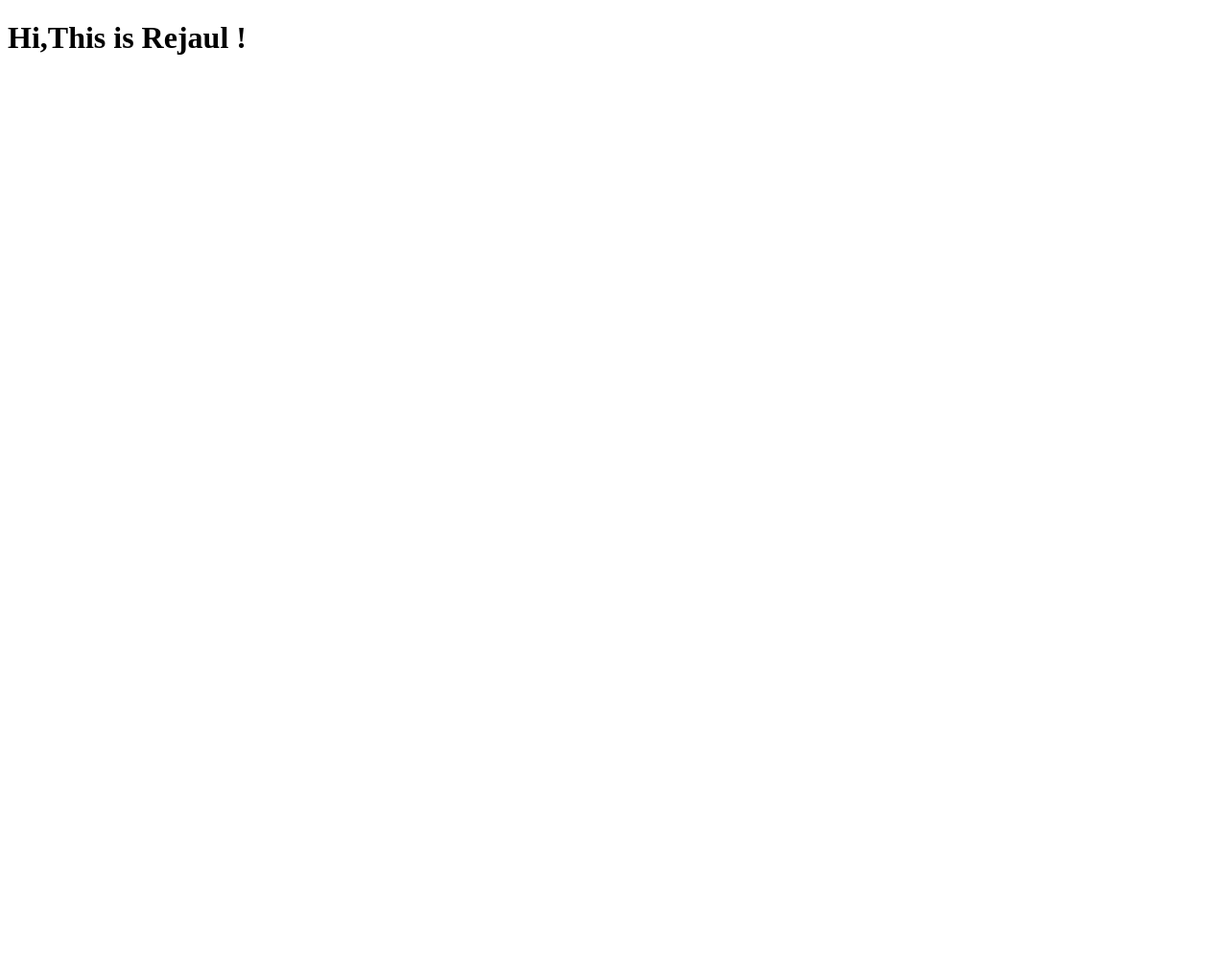
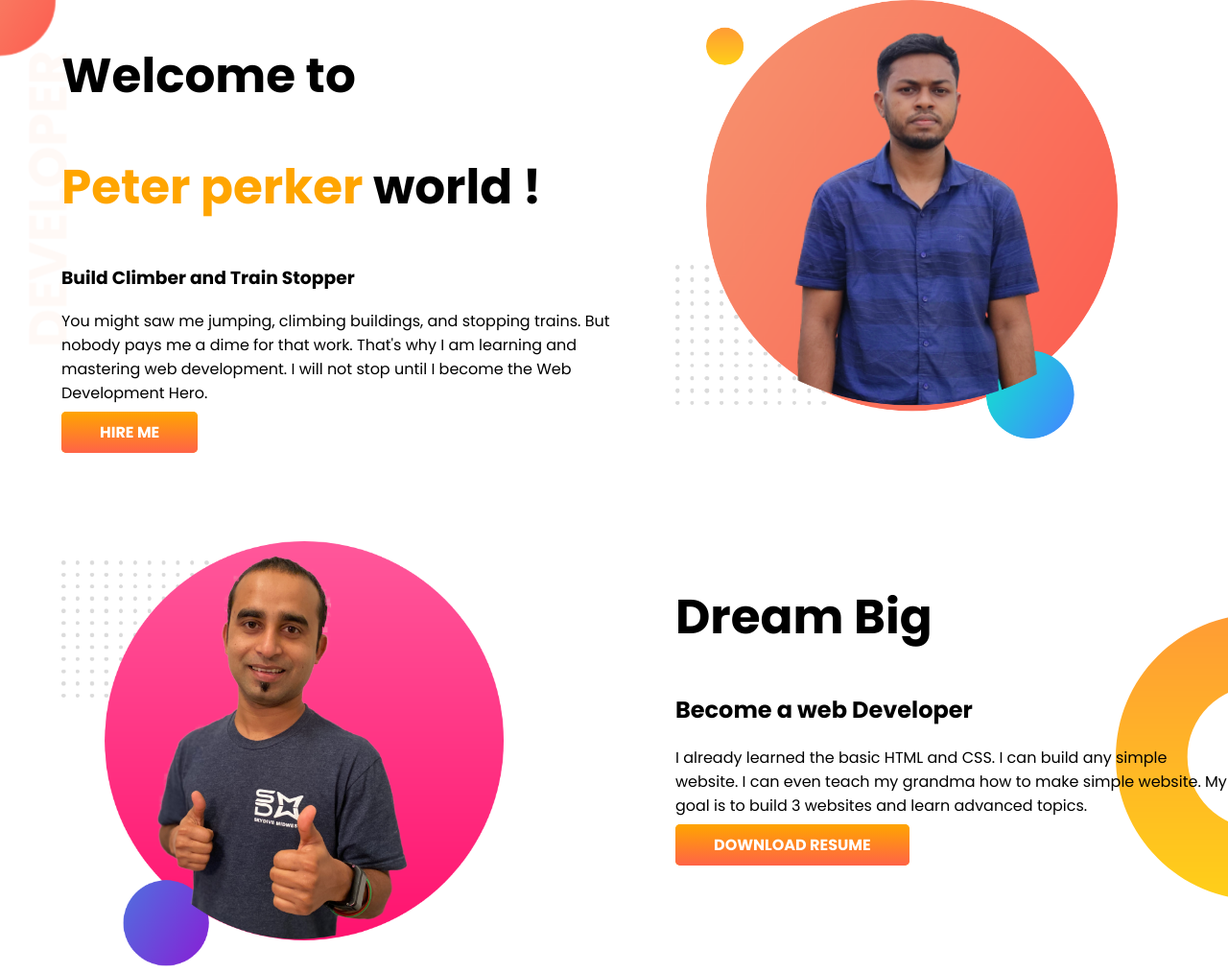
Before and after one commit to rejaul-islam1/developer-portfolio, a plain HTML site: page index.html in a window 1280 px wide. Shown: the whole page at 96% size. Before the commit the page ends 800 px from the top, so only its background shows below. Drawn offline with Linux system fonts and the light colour scheme.

Commit message:
dream big

```diff
--- a/index.html
+++ b/index.html
@@ -6,9 +6,39 @@
     <meta name="viewport" content="width=device-width, initial-scale=1.0">
     <title>Rejaul Portfolio</title>
 
+    <!-- google-fonts -->
+    <link rel="preconnect" href="https://fonts.googleapis.com">
+    <link rel="preconnect" href="https://fonts.gstatic.com" crossorigin>
+    <link href="https://fonts.googleapis.com/css2?family=Poppins:wght@400;600;700&display=swap" rel="stylesheet">
+
     <link rel="stylesheet" href="style.css">
 </head>
 <body>
-    <h1>Hi,This is Rejaul !</h1>
+    <section class="header-section">
+        <div class="header-text half-width">
+            <h1>Welcome to</h1>
+            <h1> <span class="heading-color">Peter perker</span> world !</h1>
+            <h3>Build Climber and Train Stopper</h3>
+            <p>You might saw me jumping, climbing buildings, and stopping trains. But nobody pays me a dime for that work. That's why I am learning and mastering web development. I will not stop until I become the Web Development Hero.</p>
+            <a href="#" target="_blank" class="btn">HIRE ME</a>
+        </div>
+       <div class="header-img half-width">
+            <img src="images/rejaul-bg.png" alt="">
+       </div>
+    </section>
+    <section class="dream-big-section">
+        <div class="dream-img half-width">
+            <img src="images/jhankar2.png" alt="">
+        </div>
+        <div class="dream-text half-width">
+            <h1>Dream Big</h1>
+            <h2>Become a web Developer</h2>
+            <p>I already learned the basic HTML and CSS. I can build any simple website. I can even teach my grandma how to make simple website. My goal is to build 3 websites and learn advanced topics.</p>
+            <a href="" target="_blank" class="btn">DOWNLOAD RESUME</a>
+        </div>
+    </section>
+
+
+
 </body>
 </html>
--- a/style.css
+++ b/style.css
@@ -0,0 +1,43 @@
+
+body{
+    font-family: 'Poppins', sans-serif;
+    margin: 0;
+}
+
+h1{
+    font-size: 50px;
+}
+.header-section {
+    display: flex;
+    background-image: url("images/top-banner.png");
+    background-repeat: no-repeat;
+    margin-bottom: 100px;
+}
+.heading-color{
+    color: orange;
+}
+.half-width{
+    width: 50%;
+    padding-left: 5%;
+}
+.btn {
+    text-decoration: none;
+    background: orange;
+    padding: 10px 40px;
+    border-radius: 5px;
+    color: #fff;
+    font-weight: 700;
+    background-image: linear-gradient(orange,tomato);
+}
+.header-img img{
+    max-width: 80%;
+}
+.dream-big-section{
+    display: flex;
+    background-image: url("images/dream-bg.png");
+    background-repeat: no-repeat;
+    background-position: right;
+}
+.dream-img img{
+    max-width: 80%;
+}
```
Also changed, not shown: images/dream-bg.png (added), images/exp-bg.png (added), images/jhankar.png (added), images/jhankar2.png (added), images/my-bg.png (added), images/my-bg2.png (added), images/rejaul-bg.png (added), images/top-banner.png (added), showOff/rejaul.png (added), 7 other files.
